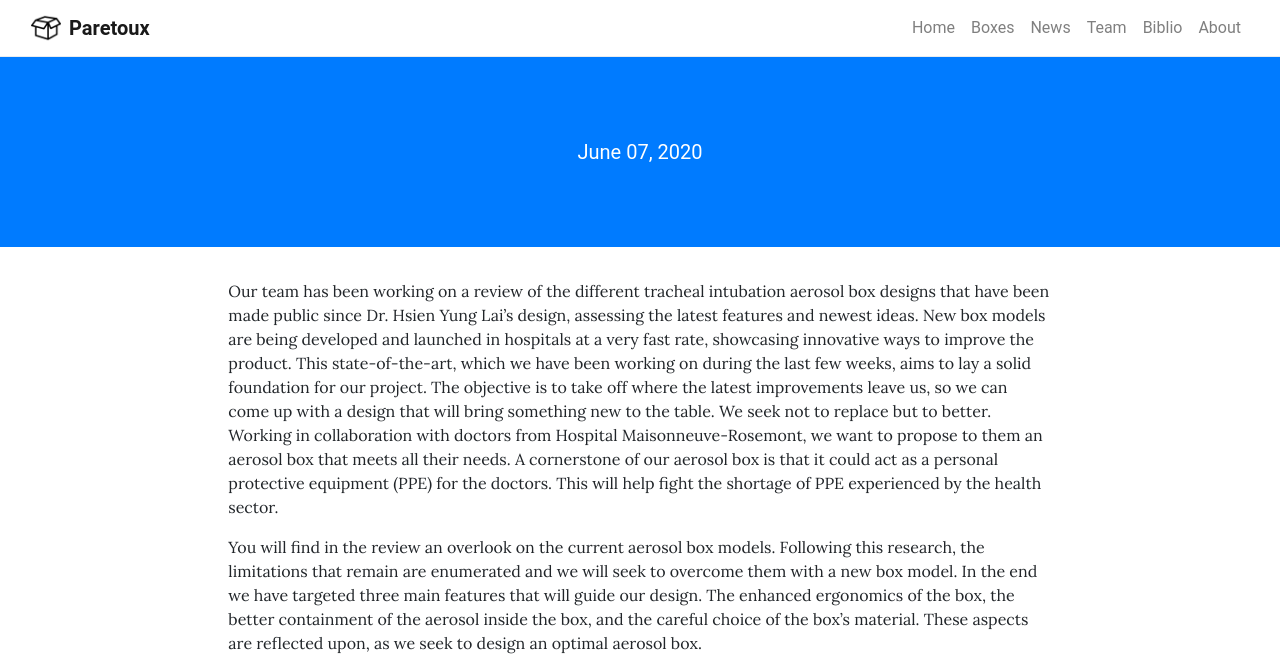
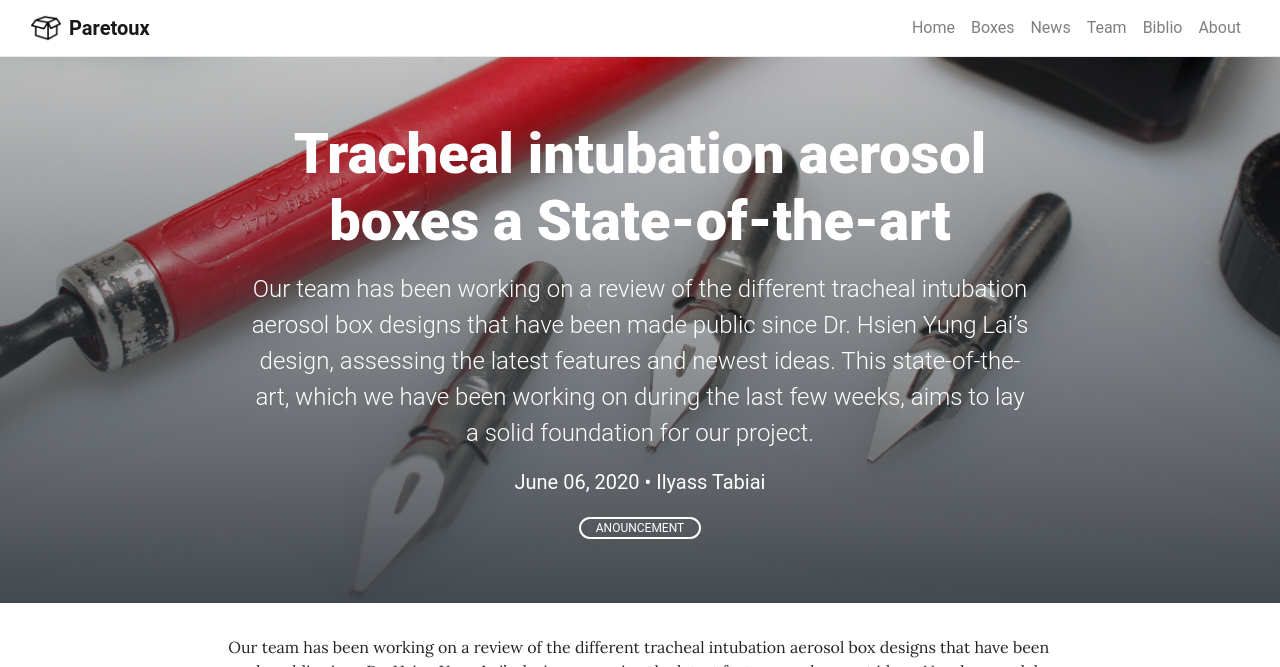
Before and after one commit to paretoux/paretoux.github.io, a Jekyll site: the page built from _posts/2020-06-06-firstdraft.md, in a window 1280 px wide and 900 px high, cut to the strip 0-667 px from the top of the window. Built offline with Jekyll 4.4.1, drawn with Linux system fonts in a browser that asks for light colours.

Commit message:
Update 2020-06-06-firstdraft.md

```diff
--- a/_posts/2020-06-06-firstdraft.md
+++ b/_posts/2020-06-06-firstdraft.md
@@ -1,6 +1,5 @@
 ---
-title: Tracheal intubation aerosol boxes
-State-of-the-art
+title: Tracheal intubation aerosol boxes a State-of-the-art
 description: Our team has been working on a review of the different tracheal intubation aerosol box designs that have been made public since Dr. Hsien Yung Lai’s design, assessing the latest features and newest ideas. This state-of-the-art, which we have been working on during the last few weeks, aims to lay a solid foundation for our project.
 background: assets/img/splash/plume.jpg
 author: [Ilyass Tabiai]
```
